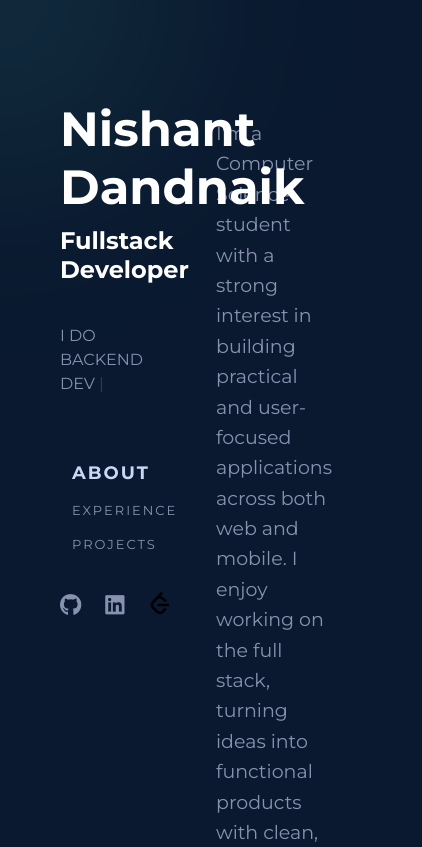
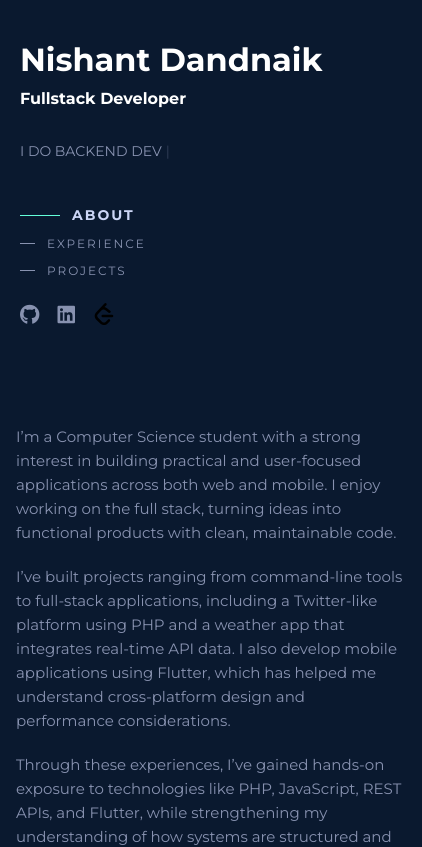
Before and after one commit to Nishxsm/Portfolio, a React (Vite) app: page / in a window 390 px wide. Shown: the top 847 px of the page, 422 px wide, since content can reach past the window. Built offline with nearby package versions, Linux system fonts and the light colour scheme.

Commit message:
mobile responsiveness

```diff
--- a/src/styles/About.css
+++ b/src/styles/About.css
@@ -14,3 +14,22 @@
   max-width: 800px;
   font-size: 19px;
 }
+
+@media (max-width: 768px) {
+
+  #about {
+    margin-bottom: 60px;
+  }
+
+  #about h2 {
+    font-size: 22px;
+    margin-bottom: 15px;
+  }
+
+  #about p {
+    font-size: 15px;
+    line-height: 1.6;
+    max-width: 100%;
+  }
+
+}
--- a/src/styles/App.css
+++ b/src/styles/App.css
@@ -56,3 +56,35 @@ body {
   scrollbar-width: none;
   -ms-overflow-style: none;
 }
+
+
+@media (max-width: 768px) {
+
+  .layout {
+    flex-direction: column;
+  }
+
+
+  .content {
+    margin-left: 0;
+    width: 100%;
+
+    padding: 40px 16px;
+
+    display: flex;
+    flex-direction: column;
+    align-items: center;
+
+  }
+
+  .content > * {
+    width: 100%;
+    max-width: 500px;
+  }
+
+
+  .cursor-glow {
+    display: none;
+  }
+
+}
--- a/src/styles/Experience.css
+++ b/src/styles/Experience.css
@@ -126,3 +126,46 @@
 .resume-link a:hover span {
   transform: translate(3px, -3px);
 }
+
+@media (max-width: 768px) {
+
+  .experience {
+    margin-top: 60px;
+  }
+
+
+  .exp-card {
+    flex-direction: column;
+    gap: 10px;
+
+    padding: 16px;
+    margin-bottom: 20px;
+  }
+
+
+  .exp-left {
+    min-width: unset;
+    font-size: 13px;
+  }
+
+
+  .exp-right h3 {
+    font-size: 16px;
+  }
+
+
+  .exp-right li {
+    font-size: 14px;
+  }
+
+  .tech-pill {
+    font-size: 12px;
+    padding: 5px 10px;
+  }
+
+
+  .resume-link {
+    margin-top: 40px;
+  }
+
+}
--- a/src/styles/Projects.css
+++ b/src/styles/Projects.css
@@ -115,3 +115,45 @@
   text-decoration: none;
   color: inherit;
 }
+
+@media (max-width: 768px) {
+
+  .projects {
+    margin-top: 60px;
+  }
+
+
+  .project-card {
+    flex-direction: column;
+    gap: 12px;
+
+    padding: 16px;
+  }
+
+
+  .project-image img {
+    width: 100%;
+    height: auto;
+  }
+
+
+  .project-title {
+    font-size: 15px;
+  }
+
+  .project-desc {
+    font-size: 14px;
+    max-width: 100%;
+  }
+
+  .tech-pill {
+    font-size: 11px;
+    padding: 4px 9px;
+  }
+
+
+  .projects-list:hover .project-card {
+    opacity: 1;
+  }
+
+}
--- a/src/styles/Sidebar.css
+++ b/src/styles/Sidebar.css
@@ -153,3 +153,65 @@
 .socials a {
   pointer-events: auto;
 }
+
+@media (max-width: 768px) {
+
+  .sidebar {
+    position: relative;
+    width: 100%;
+    height: auto;
+
+    padding: 40px 20px;
+
+    justify-content: flex-start;
+  }
+
+
+  .name {
+    font-size: 32px;
+  }
+
+  .role {
+    font-size: 16px;
+  }
+
+  .tagline {
+    max-width: 100%;
+    font-size: 14px;
+  }
+
+
+  .side-nav {
+    margin-top: 30px;
+    gap: 12px;
+  }
+
+  .side-nav a {
+    font-size: 12px;
+  }
+
+
+  .side-nav a.active {
+    font-size: 14px;
+  }
+
+
+  .side-nav .line {
+    width: 15px;
+  }
+
+  .side-nav a.active .line {
+    width: 40px;
+  }
+
+
+  .socials {
+    margin-top: 25px;
+    gap: 18px;
+  }
+
+  .socials a {
+    font-size: 20px;
+  }
+
+}
```
